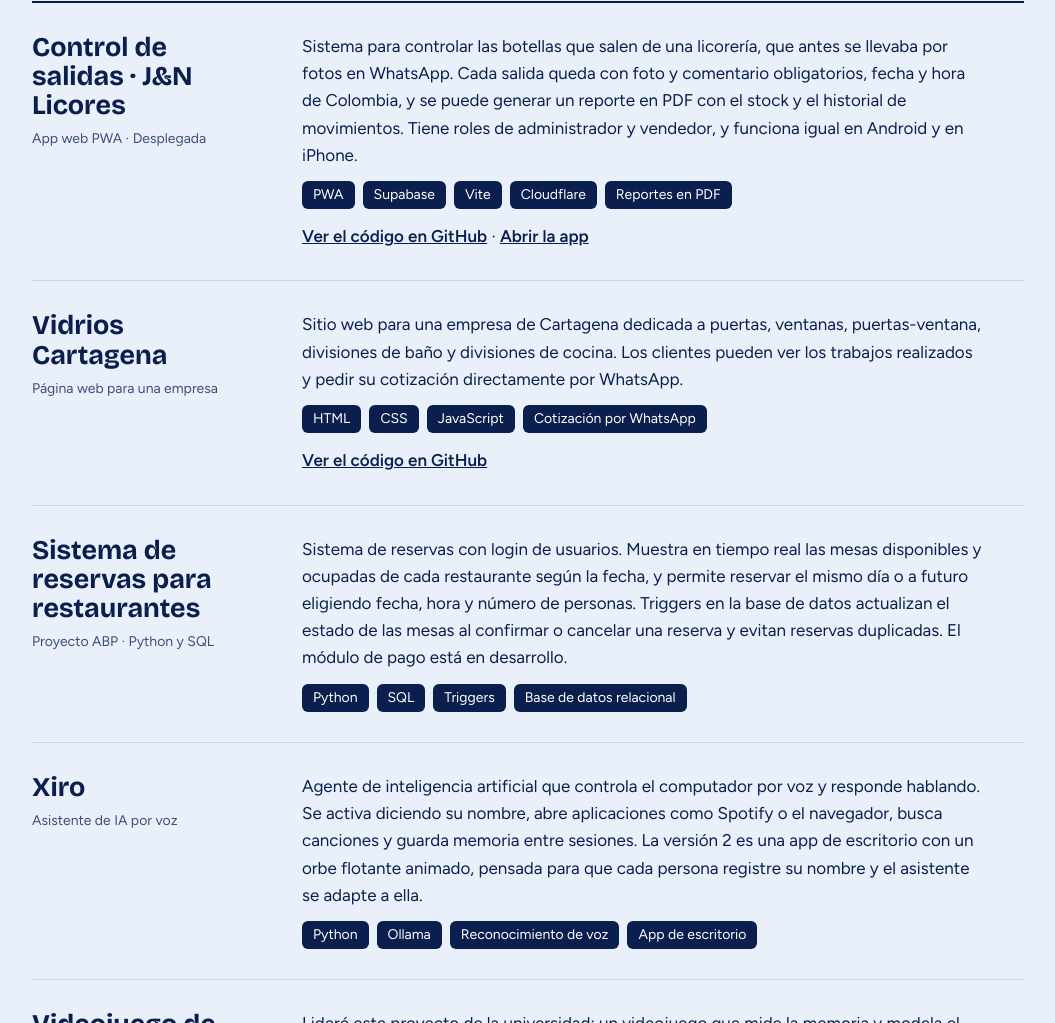
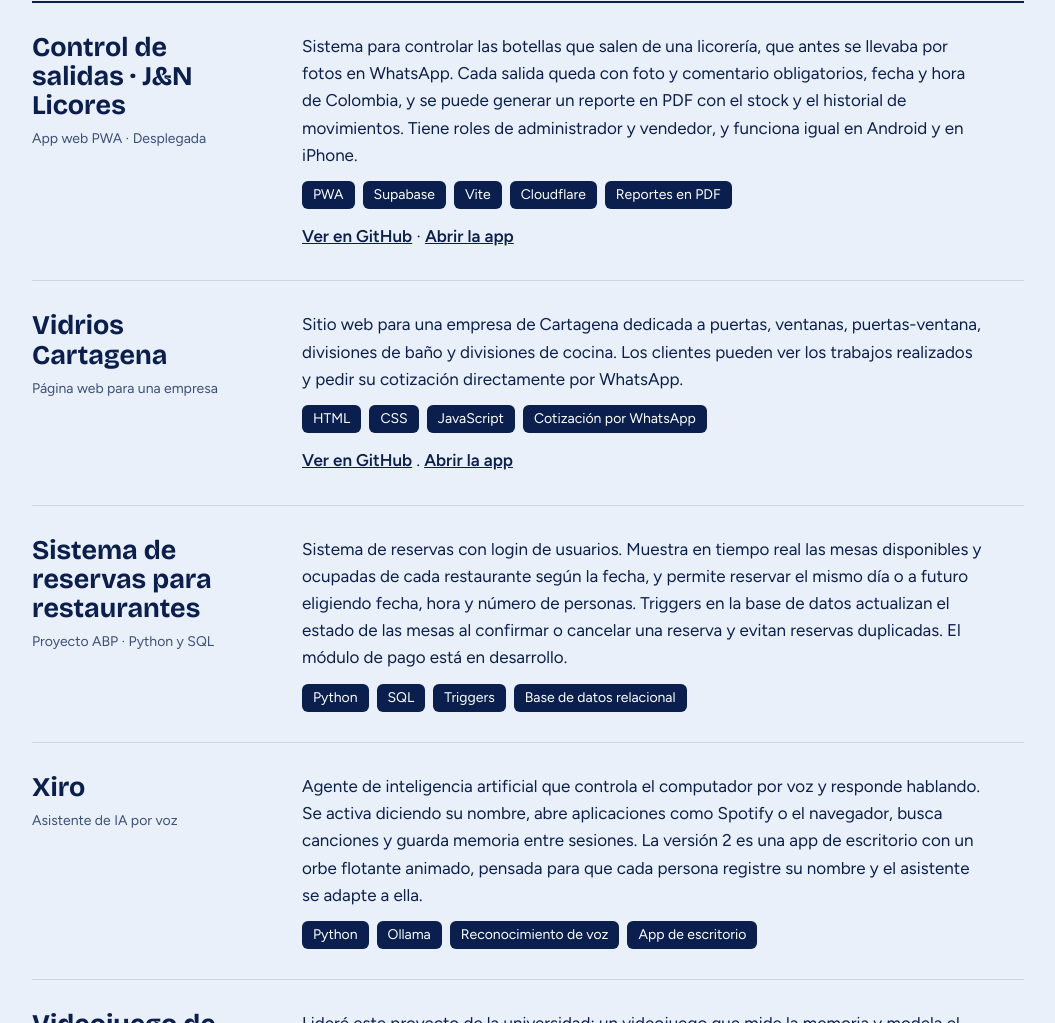
Before and after one commit to Dalmirok47/Portafolio-profesional-, a plain HTML site: page index.html in a window 1280 px wide. Shown: the part 1434-2457 px from the top of the page, without its empty margins (112-1167 px from the left). Drawn offline with nearby package versions, Linux system fonts and the light colour scheme.

Commit message:
Update links to 'Ver en GitHub' in index.html

```diff
--- a/index.html
+++ b/index.html
@@ -172,7 +172,7 @@ footer{background:var(--navy-deep);color:#9FB2DB;font-size:14px;padding:22px 0 c
         <div>
           <p>Sistema para controlar las botellas que salen de una licorería, que antes se llevaba por fotos en WhatsApp. Cada salida queda con foto y comentario obligatorios, fecha y hora de Colombia, y se puede generar un reporte en PDF con el stock y el historial de movimientos. Tiene roles de administrador y vendedor, y funciona igual en Android y en iPhone.</p>
           <ul class="chips"><li>PWA</li><li>Supabase</li><li>Vite</li><li>Cloudflare</li><li>Reportes en PDF</li></ul>
-          <p style="margin:12px 0 0"><a class="go" href="https://github.com/Dalmirok47/Licoreria-control">Ver el código en GitHub</a> · <a class="go" href="https://licoreria-control.dalmirok47.workers.dev">Abrir la app</a></p>
+          <p style="margin:12px 0 0"><a class="go" href="https://github.com/Dalmirok47/Licoreria-control">Ver en GitHub</a> · <a class="go" href="https://licoreria-control.dalmirok47.workers.dev">Abrir la app</a></p>
         </div>
       </article>
       <article class="row">
@@ -180,7 +180,7 @@ footer{background:var(--navy-deep);color:#9FB2DB;font-size:14px;padding:22px 0 c
         <div>
           <p>Sitio web para una empresa de Cartagena dedicada a puertas, ventanas, puertas-ventana, divisiones de baño y divisiones de cocina. Los clientes pueden ver los trabajos realizados y pedir su cotización directamente por WhatsApp.</p>
           <ul class="chips"><li>HTML</li><li>CSS</li><li>JavaScript</li><li>Cotización por WhatsApp</li></ul>
-          <p style="margin:12px 0 0"><a class="go" href="https://github.com/Dalmirok47/vidrios-cartagena">Ver el código en GitHub</a></p>
+          <p style="margin:12px 0 0"><a class="go" href="https://github.com/Dalmirok47/vidrios-cartagena">Ver en GitHub</a> . <a class="go" href="https://vidrios-cartagena.dalmirok47.workers.dev">Abrir la app</a></p>
         </div>
       </article>
       <article class="row">
```
